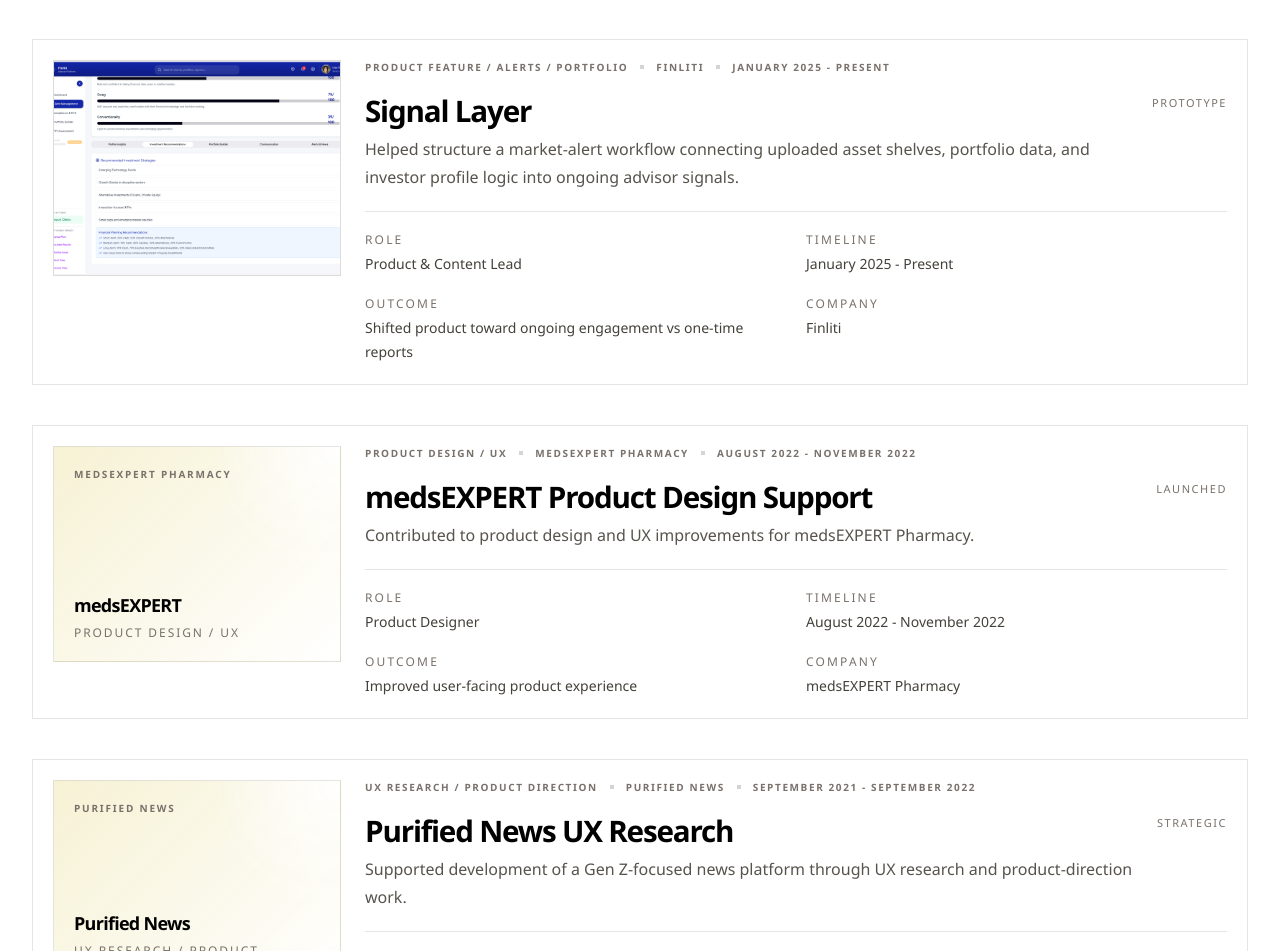
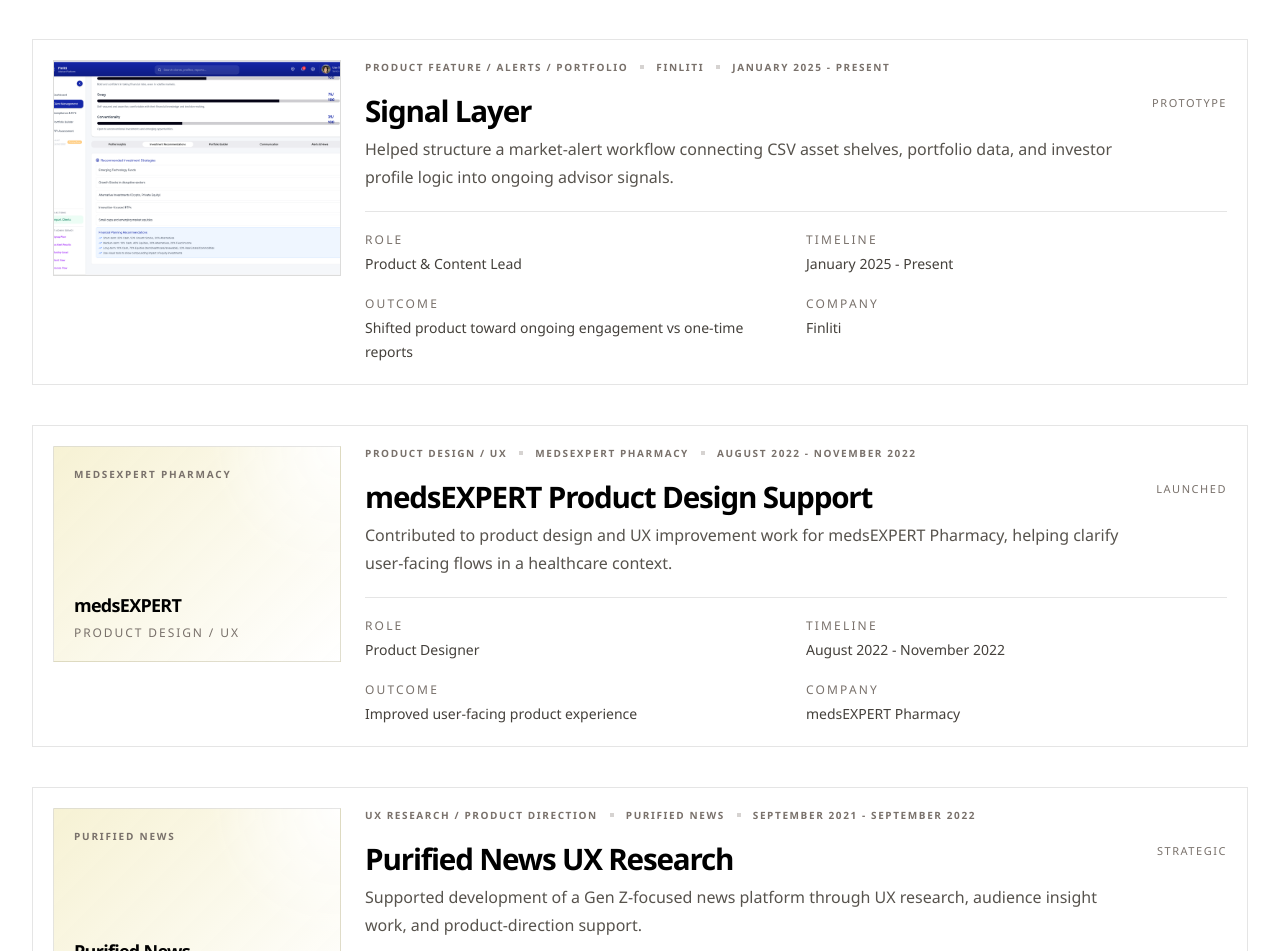
Before and after one commit to jmbrent/Personal-Website, a Next.js app: page /product-ux in a window 1280 px wide. Shown: the part 1381-2332 px from the top of the page. Built offline with nearby package versions, Linux system fonts and the light colour scheme; no server answers.

Commit message:
Tighten project copy and metrics

```diff
--- a/src/content/projects.ts
+++ b/src/content/projects.ts
@@ -98,7 +98,7 @@
     timelineEnd: "Present",
     status: "Ongoing",
     oneLineSummary:
-      "Expanded the product from a survey-and-report workflow into a broader advisor platform with a unified dashboard, profiles, backtesting, portfolio tools, alerts, and AI-led features.",
+      "Expanded the product from a survey-and-report workflow into a unified advisor platform with dashboard, profile, backtesting, portfolio, alerts, newsletter, and AI surfaces.",
     shortResumeVersion:
       "Helped evolve the product from a simple survey/report tool into a multi-feature advisor platform with a centralized dashboard.",
     longResumeVersion:
@@ -145,9 +145,9 @@
       "Created a more usable ongoing workflow for advisors and firms",
     ],
     metrics: [
-      { label: "Product state", value: "Centralized platform" },
-      { label: "Live modules", value: "Survey, profiles, alerts, backtests, AI" },
-      { label: "Mode", value: "Advisor workspace" },
+      { label: "Platform shift", value: "Report flow to advisor workspace" },
+      { label: "Live modules", value: "7+ integrated surfaces" },
+      { label: "Use model", value: "Centralized advisor dashboard" },
     ],
     tags: [
       "Product Build / Dashboard / UX",
@@ -184,7 +184,7 @@
     timelineEnd: "Present",
     status: "Ongoing",
     oneLineSummary:
-      "Defined how behavioral profile data should move into CRM workflows so advisors could use client personality insights inside day-to-day practice.",
+      "Defined how behavioral profile data should move into CRM and Pulse workflows so advisors could use client personality insights inside day-to-day practice.",
     shortResumeVersion:
       "Defined workflow logic for exporting behavioral profile data into CRM environments for advisor use.",
     longResumeVersion:
@@ -217,9 +217,9 @@
       "Moved profile outputs closer to day-to-day advisor action",
     ],
     metrics: [
-      { label: "Integration", value: "CRM workflows" },
-      { label: "Data type", value: "Behavioral profiles" },
-      { label: "Status", value: "Live / evolving" },
+      { label: "Workflow surfaces", value: "CRM + Pulse" },
+      { label: "Data type", value: "Behavioral profile exports" },
+      { label: "Status", value: "Live and evolving" },
     ],
     tags: [
       "Systems Integration / CRM",
@@ -256,7 +256,7 @@
     timelineEnd: "Present",
     status: "Prototype",
     oneLineSummary:
-      "Helped structure a market-alert workflow connecting uploaded asset shelves, portfolio data, and investor profile logic into ongoing advisor signals.",
+      "Helped structure a market-alert workflow connecting CSV asset shelves, portfolio data, and investor profile logic into ongoing advisor signals.",
     shortResumeVersion:
       "Helped structure a market-alert workflow connecting portfolio data and investor profile logic into ongoing advisor signals.",
     longResumeVersion:
@@ -287,11 +287,12 @@
     outcomes: [
       "Shifted product toward ongoing engagement vs one-time reports",
       "Added continuous advisor utility",
+      "Connected uploaded portfolio shelves to profile-aware alert logic",
     ],
     metrics: [
-      { label: "Value model", value: "Ongoing engagement" },
-      { label: "Signal base", value: "Portfolio + profile" },
-      { label: "Stage", value: "Prototype" },
+      { label: "Input model", value: "CSV portfolio shelves" },
+      { label: "Signal base", value: "Portfolio + profile logic" },
+      { label: "Stage", value: "Prototype / live workflow" },
     ],
     tags: [
       "Product Feature / Alerts / Portfolio",
@@ -358,11 +359,12 @@
     outcomes: [
       "Achieved ~42% open rate",
       "Improved ongoing user engagement",
+      "Extended product communication beyond onboarding into recurring touchpoints",
     ],
     metrics: [
       { label: "Open rate", value: "~42%" },
       { label: "Cadence", value: "Weekly newsletters" },
-      { label: "Focus", value: "Engagement + onboarding" },
+      { label: "System", value: "Lifecycle + newsletter engine" },
     ],
     tags: [
       "Lifecycle / Communication / Engagement",
@@ -425,7 +427,7 @@
     metrics: [
       { label: "Completions", value: "1,000+" },
       { label: "Beta users", value: "~500" },
-      { label: "Channel", value: "B2C discovery" },
+      { label: "Channel", value: "B2C discovery funnel" },
     ],
     tags: [
       "Funnel / Product Experience",
@@ -459,7 +461,7 @@
     timelineEnd: "Present",
     status: "Ongoing",
     oneLineSummary:
-      "Helped move Finliti from pre-revenue startup operations to a more structured B2B platform with advisors, firms, and enterprise-ready workflows.",
+      "Helped move Finliti from pre-revenue startup operations to a more structured B2B platform with paid pilots, firm onboarding, and enterprise-ready workflows.",
     shortResumeVersion:
       "Helped transition Finliti from pre-revenue startup operations to a more structured B2B platform with advisor and firm adoption.",
     longResumeVersion:
@@ -489,8 +491,8 @@
       "Supported early enterprise and annual-plan readiness",
     ],
     metrics: [
-      { label: "Advisor growth", value: "~10 advisors" },
-      { label: "Pilot firms", value: "~4 paid firms" },
+      { label: "Active advisors", value: "~10" },
+      { label: "Paid pilot firms", value: "~4" },
       { label: "Pricing", value: "$300/mo or $3,000/yr" },
     ],
     tags: [
@@ -527,11 +529,11 @@
     timelineEnd: "Present",
     status: "Ongoing",
     oneLineSummary:
-      "Coordinated intern contributions across product features and ongoing development.",
+      "Coordinated 1-2 interns across product features and ongoing development while aligning work with a small startup delivery team.",
     shortResumeVersion:
       "Coordinated intern contributions across product features and ongoing development.",
     longResumeVersion:
-      "Managed task coordination, prioritization, and review across intern-supported product workstreams to keep evolving development aligned.",
+      "Managed task coordination, prioritization, and review across 1-2 intern-supported workstreams while aligning delivery with the CEO, CTO, and developer.",
     context:
       "Feature work required ongoing coordination and review across intern-supported product development.",
     objective:
@@ -547,9 +549,9 @@
     tools: ["Task coordination", "Async review", "Product feature support"],
     outcomes: [],
     metrics: [
-      { label: "Work type", value: "Feature support" },
-      { label: "Team model", value: "Intern coordination" },
-      { label: "Status", value: "Ongoing" },
+      { label: "Interns", value: "1-2" },
+      { label: "Core team", value: "CEO, CTO, developer" },
+      { label: "Focus", value: "Feature support + coordination" },
     ],
     tags: [
       "Team Coordination",
@@ -582,7 +584,7 @@
     timelineEnd: "2023-12",
     status: "Strategic",
     oneLineSummary:
-      "Participated in RBC FinSec incubator and engaged with fintech and banking stakeholders.",
+      "Represented Finliti in the RBC FinSec incubator and engaged with fintech and banking stakeholders during early growth.",
     shortResumeVersion:
       "Participated in RBC FinSec incubator and engaged with fintech and banking stakeholders.",
     longResumeVersion:
@@ -609,7 +611,7 @@
       "Supported credibility during early growth stage",
     ],
     metrics: [
-      { label: "Program", value: "RBC FinSec" },
+      { label: "Program", value: "1 RBC FinSec cohort" },
       { label: "Timeline", value: "2023" },
       { label: "Focus", value: "Stakeholder engagement" },
     ],
@@ -643,7 +645,7 @@
     timelineEnd: "2022-11",
     status: "Launched",
     oneLineSummary:
-      "Contributed to product design and UX improvements for medsEXPERT Pharmacy.",
+      "Contributed to product design and UX improvement work for medsEXPERT Pharmacy, helping clarify user-facing flows in a healthcare context.",
     shortResumeVersion:
       "Contributed to product design and UX improvements for medsEXPERT Pharmacy.",
     longResumeVersion:
@@ -670,9 +672,9 @@
       "Supported clearer UX direction",
     ],
     metrics: [
-      { label: "Company", value: "medsEXPERT Pharmacy" },
-      { label: "Timeline", value: "2022" },
-      { label: "Focus", value: "Product UX" },
+      { label: "Industry", value: "Healthcare / Pharmacy" },
+      { label: "Timeline", value: "Aug-Nov 2022" },
+      { label: "Focus", value: "Product UX improvement" },
     ],
     tags: ["Product / UX", "Product design", "UX improvement"],
     featured: false,
@@ -694,7 +696,7 @@
     timelineEnd: "2022-09",
     status: "Strategic",
     oneLineSummary:
-      "Supported development of a Gen Z-focused news platform through UX research and product-direction work.",
+      "Supported development of a Gen Z-focused news platform through UX research, audience insight work, and product-direction support.",
     shortResumeVersion:
       "Supported development of a Gen Z-focused news platform through UX research and product-direction work.",
     longResumeVersion:
@@ -722,8 +724,8 @@
     ],
     metrics: [
       { label: "Audience", value: "Gen Z" },
-      { label: "Timeline", value: "2021–2022" },
-      { label: "Focus", value: "UX research" },
+      { label: "Timeline", value: "2021-2022" },
+      { label: "Focus", value: "UX research + product direction" },
     ],
     tags: ["Product / UX", "UX research", "Audience insight"],
     featured: false,
@@ -745,7 +747,7 @@
     timelineEnd: "2023-04",
     status: "Launched",
     oneLineSummary:
-      "Developed investor reports, onboarding content, product explainers, and lifecycle messaging for a behavioral finance platform.",
+      "Developed investor reports, onboarding content, product explainers, and lifecycle messaging that made a behavioral finance platform easier to understand and use.",
     shortResumeVersion:
       "Developed investor reports, onboarding content, product explainers, and lifecycle messaging for Finliti.",
     longResumeVersion:
@@ -777,10 +779,11 @@
     outcomes: [
       "Improved product clarity for new and existing users",
       "Helped define brand voice across product touchpoints",
+      "Built content systems spanning reports, onboarding, and lifecycle flows",
     ],
     metrics: [
-      { label: "Timeline", value: "2021–2023" },
-      { label: "Focus", value: "Content systems" },
+      { label: "Coverage", value: "Reports, onboarding, lifecycle" },
+      { label: "Timeline", value: "2021-2023" },
       { label: "Company", value: "Finliti" },
     ],
     tags: [
@@ -875,7 +878,7 @@
     timelineEnd: "2025-12",
     status: "Launched",
     oneLineSummary:
-      "Edited promotional and educational videos and created motion-led product walkthrough visuals.",
+      "Edited promotional and educational videos and created motion-led product walkthrough visuals for a multi-year client engagement.",
     shortResumeVersion:
       "Edited promotional and educational videos and created motion-led product walkthrough visuals.",
     longResumeVersion:
@@ -909,9 +912,9 @@
       "Improved visual clarity around product communication",
     ],
     metrics: [
-      { label: "Timeline", value: "2023–2025" },
-      { label: "Focus", value: "Video + motion" },
-      { label: "Mode", value: "Contract" },
+      { label: "Timeline", value: "2023-2025" },
+      { label: "Focus", value: "Video, motion, walkthroughs" },
+      { label: "Mode", value: "Contract engagement" },
     ],
     tags: ["Creative / Content", "Video", "Motion graphics", "Creative lead"],
     featured: false,
@@ -938,7 +941,7 @@
     timelineEnd: "2024-12",
     status: "Launched",
     oneLineSummary:
-      "Served as co-producer on the feature film Byeeee, supporting production execution and delivery.",
+      "Served as co-producer on the feature film Byeeee, supporting production execution, coordination, and delivery across a full feature timeline.",
     shortResumeVersion:
       "Co-produced the feature film Byeeee, supporting production execution and delivery.",
     longResumeVersion:
@@ -970,7 +973,7 @@
       "Strengthened delivery discipline in a film environment",
     ],
     metrics: [
-      { label: "Format", value: "Feature film" },
+      { label: "Format", value: "1 feature film" },
       { label: "Year", value: "2024" },
       { label: "Role", value: "Co-Producer" },
     ],
@@ -1012,7 +1015,7 @@
     timelineEnd: "2023-12",
     status: "Launched",
     oneLineSummary:
-      "Worked as 2nd Assistant Director on Get Hooked, supporting timing, communication, and on-set coordination.",
+      "Worked as 2nd Assistant Director on Get Hooked, supporting timing, communication, and on-set coordination for a TV production.",
     shortResumeVersion:
       "Worked as 2nd Assistant Director on Get Hooked, supporting timing, communication, and on-set coordination.",
     longResumeVersion:
@@ -1044,7 +1047,7 @@
       "Built execution discipline in a high-variance TV environment",
     ],
     metrics: [
-      { label: "Format", value: "TV" },
+      { label: "Format", value: "TV series" },
       { label: "Platform", value: "OUTtv / Amazon" },
       { label: "Role", value: "2nd AD" },
     ],
@@ -1068,7 +1071,7 @@
     timelineEnd: "Present",
     status: "Strategic",
     oneLineSummary:
-      "Created and wrote Finding Green, a CMF/IPF-funded development project.",
+      "Created and wrote Finding Green, a CMF/IPF-funded development project advanced through formal funding support.",
     shortResumeVersion:
       "Created and wrote Finding Green, a CMF/IPF-funded development project.",
     longResumeVersion:
@@ -1101,7 +1104,7 @@
       "Established a strong creative foundation for the work",
     ],
     metrics: [
-      { label: "Format", value: "Development" },
+      { label: "Format", value: "TV / film development" },
       { label: "Funding", value: "CMF / IPF" },
       { label: "Role", value: "Creator / Writer" },
     ],
@@ -1130,7 +1133,7 @@
     timelineEnd: "2020-12",
     status: "Launched",
     oneLineSummary:
-      "Worked in the camera department as 2nd Assistant Camera on Property Brothers: Forever Home.",
+      "Worked in the camera department as 2nd Assistant Camera on Property Brothers: Forever Home, supporting technical readiness and on-set flow.",
     shortResumeVersion:
       "Worked in the camera department as 2nd Assistant Camera on Property Brothers: Forever Home.",
     longResumeVersion:
@@ -1161,7 +1164,7 @@
       "Built technical and coordination discipline on set",
     ],
     metrics: [
-      { label: "Format", value: "TV" },
+      { label: "Format", value: "TV series" },
       { label: "Department", value: "Camera" },
       { label: "Role", value: "2nd AC" },
     ],
@@ -1242,7 +1245,7 @@
     timelineEnd: "Present",
     status: "Ongoing",
     oneLineSummary:
-      "Managed digital and creative projects from concept through delivery for freelance clients and collaborators.",
+      "Managed digital and creative projects from concept through delivery for freelance clients, collaborators, and ongoing creative work.",
     shortResumeVersion:
       "Managed digital and creative projects from concept through delivery for freelance clients and collaborators.",
     longResumeVersion:
@@ -1276,7 +1279,7 @@
     ],
     metrics: [
       { label: "Mode", value: "Freelance" },
-      { label: "Focus", value: "Client delivery" },
+      { label: "Focus", value: "Client delivery + documentation" },
       { label: "Status", value: "Ongoing" },
     ],
     tags: ["Project Management", "Freelance", "Client delivery", "Documentation"],
```
